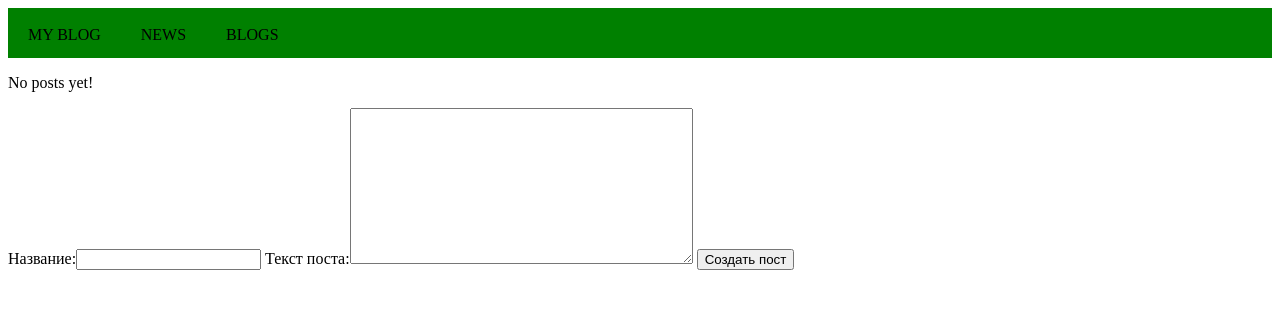
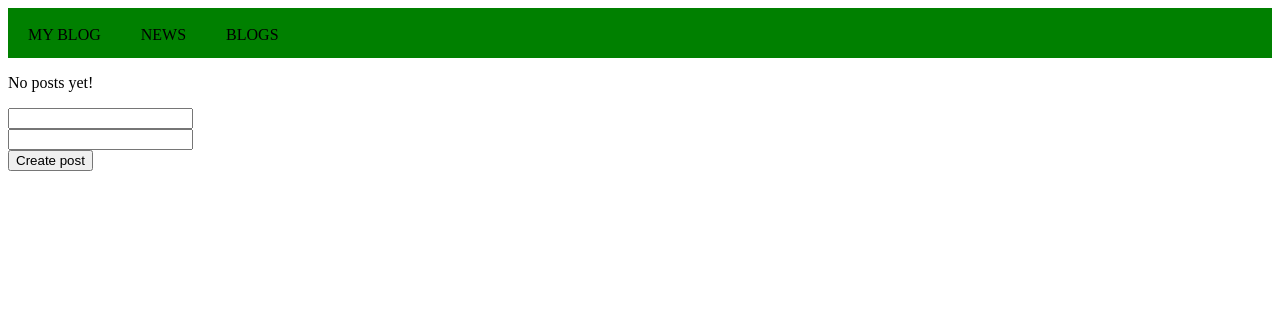
Before and after one commit to vahabrat/test_task_nekidaem, a Django app: page /my_blog in a window 1280 px wide. Shown: the top 318 px of the page. Run offline with Django 3.2, Linux system fonts and the light colour scheme; the visitor is signed in with stand-in values (Sample User, id 1); data that the repository does not hold is empty.

Commit message:
handy form validation

```diff
--- /dev/null
+++ b/requirements.txt
@@ -0,0 +1,5 @@
+asgiref==3.3.1
+Django==3.1.3
+psycopg2==2.8.6
+pytz==2020.4
+sqlparse==0.4.1
--- a/test_task/blog/templates/blog/post_list.html
+++ b/test_task/blog/templates/blog/post_list.html
@@ -39,23 +39,23 @@
         <p>No posts yet!</p>
     {% endif %}
 
-    <form method="post">
+    <!--<form method="post">
         {% csrf_token %}
         {{ form }}
         <input type="submit" value="Создать пост">
-    </form>
+    </form>-->
 
 
-    <!--<form method = 'post' class="post_form">
+    <form method = 'post' class="post_form">
         {% csrf_token %}
-        <input type="text" name="title" class="post_form__item">
+        <input type="text" name="title" class="post_form__item" value="{{ title_value }}">
         <div>
             {% if error_title %}
             <p>{{ error_title }}</p>
             {% endif%}
         </div>
 
-        <input type="text" name="post_text" class="post_form__item">
+        <input type="text" name="post_text" class="post_form__item" value="{{ text_value }}">
         <div>
             {% if error_post_text %}
             <p>{{ error_post_text }}</p>
@@ -63,7 +63,9 @@
         </div>
 
         <input type="submit" value="Create post" class="post_form__button">
-    </form>-->
+    </form>
+
+
   {% endblock %}
 </body>
 </html>
--- a/test_task/blog/views.py
+++ b/test_task/blog/views.py
@@ -54,13 +54,24 @@ def post_list(request):
 
         '''no_errors = True
 
+        if len(request.POST['title']) > 50:
+            more_than_err = "Количество символов превышает допустимое значение!!!!!!"
+            context['error_title'] = more_than_err
+            no_errors = False
+
         if len(request.POST['title']) == 0:
             error_title = 'Это поле не может быть пустым'
             context['error_title'] = error_title
             no_errors = False
 
+
+
+        if len(request.POST['post_text']) > 300:  # bool('')False           #bool('adsadasd')True
+            more_error = 'Количество символов превышает допустимое значение!!!!!!'
+            context['error_post_text'] = more_error
+            no_errors = False
+
         if len(request.POST['post_text']) == 0:  # bool('')False           #bool('adsadasd')True
-
             error_post_text = 'Это поле не может быть пустым'
             context['error_post_text'] = error_post_text
             no_errors = False
@@ -68,9 +79,14 @@ def post_list(request):
         if no_errors:
             current_post = Post.objects.create(title=request.POST['title'], text=request.POST['post_text'],
                                                user=request.user)
+        else:
+            title_value=request.POST['title']
+            text_value=request.POST['post_text']
+            context['title_value'] = title_value
+            context['text_value'] = text_value'''
 
         # if len(request.POST['title']) > 0 and len(request.POST['post_text']) > 0:
-        #    Post.objects.create(title=request.POST['title'], text=request.POST['post_text'], user=request.user)'''
+        #    Post.objects.create(title=request.POST['title'], text=request.POST['post_text'], user=request.user)
 
     return render(request, 'blog/post_list.html', context)
 
```
Also changed, not shown: test_task/blog/templates/blog/test.html (deleted, +0 -13 lines).
